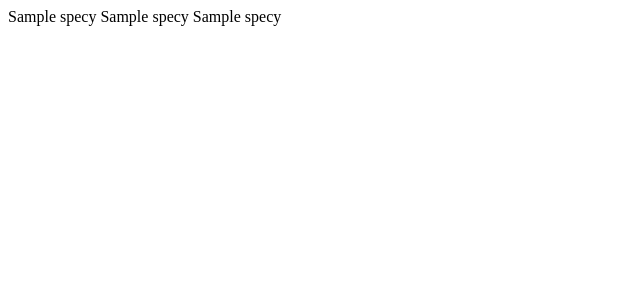
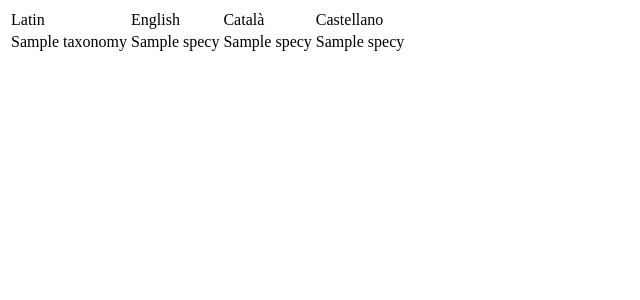
Before and after one commit to jen-thomas/wildlife-sites, a Django app: page /species/list/ in a window 1280 px wide. Shown: the top 300 px of the page, without its empty margins (0-640 px from the left). Run offline with Django 3.2, Linux system fonts and the light colour scheme; tables that the repository leaves empty hold one stand-in row (values such as "Sample post"); parts of the project's set-up code (start-up, migrations or seed data) failed here and were passed over.

Commit message:
Formatted view of species_list in table.

```diff
--- a/WildlifeSites/wildlife_sites/templates/wildlife_sites/species_list.html
+++ b/WildlifeSites/wildlife_sites/templates/wildlife_sites/species_list.html
@@ -5,8 +5,19 @@
     <title>Species list</title>
 </head>
 <body>
-{% for animal in species %}
-    {{ animal.common_name_english }} {{ animal.common_name_catalan }} {{ animal.common_name_spanish }}<br>
-{% endfor %}
+    <table>
+        <thead>
+            <tr>
+                <td>Latin</td> <td>English</td> <td>Català</td> <td>Castellano</td>
+            </tr>
+        </thead>
+        <tbody>
+        {% for animal in species %}
+            <tr>
+                <td>{{ animal.latin_name }}</td><td>{{ animal.common_name_english }}</td><td>{{ animal.common_name_catalan }}</td><td>{{ animal.common_name_spanish }}</td>
+            </tr>
+        {% endfor %}
+        </tbody>
+    </table>
 </body>
 </html>
```
